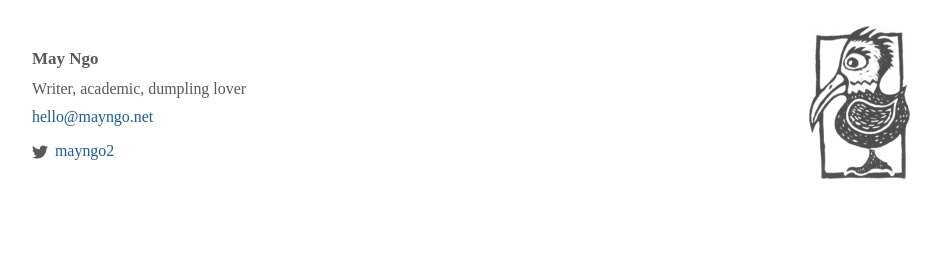
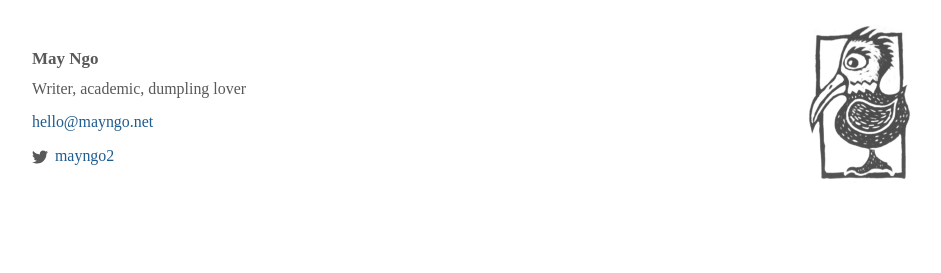
Before and after one commit to mayngo-net/mayngo-net.github.io, a Jekyll site: the page built from contact.markdown, in a window 1280 px wide. Shown: the part 958-1231 px from the top of the page, without its empty margins (168-1109 px from the left). Built offline with Jekyll 4.4.1, drawn with Linux system fonts in a browser that asks for light colours; some web fonts are replaced.

Commit message:
Update _base.scss

```diff
--- a/_sass/minima/_base.scss
+++ b/_sass/minima/_base.scss
@@ -234,7 +234,7 @@ pre {
 }
 
 .social-media-list {
-  li + li {
+  li {
     padding-top: 5px;
   }
 }
```
